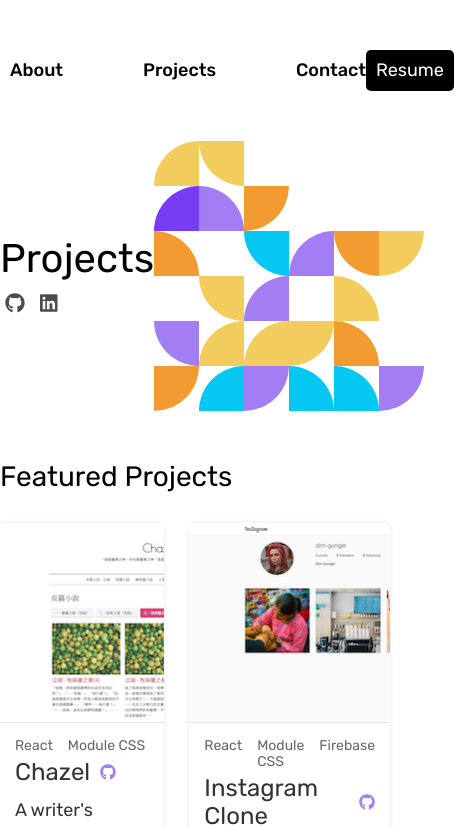
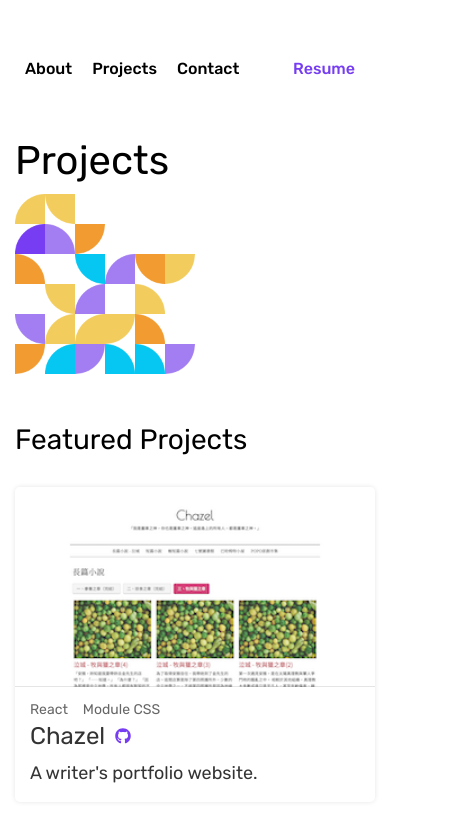
Before and after one commit to dont-hurry/portfolio, a React (Create React App) app: page /projects in a window 390 px wide. Shown: the top 827 px of the page, 454 px wide, since content can reach past the window. Built offline with nearby package versions, Linux system fonts and the light colour scheme.

Commit message:
Update contents and styles

```diff
--- a/src/App.module.css
+++ b/src/App.module.css
@@ -2,3 +2,13 @@
   margin: auto;
   max-width: 720px;
 }
+
+/* Tablet */
+@media (max-width: 768px) {
+  .container {
+    margin: 0;
+    max-width: none;
+    padding: 0 15px;
+    width: 100vw;
+  }
+}
--- a/src/components/Navigation.module.css
+++ b/src/components/Navigation.module.css
@@ -36,3 +36,27 @@
   color: white;
   padding: 10px;
 }
+
+/* Tablet */
+@media (max-width: 768px) {
+  .leftContainer {
+    gap: 45px;
+  }
+}
+
+/* Mobile */
+@media (max-width: 425px) {
+  .container a {
+    font-size: 16px;
+  }
+
+  .leftContainer {
+    gap: 20px;
+  }
+
+  .resumeButton {
+    background: none;
+    color: var(--purple);
+    font-weight: 500;
+  }
+}
--- a/src/components/PageLayout.module.css
+++ b/src/components/PageLayout.module.css
@@ -50,3 +50,28 @@
   font-weight: 400;
   margin: 15px 0;
 }
+
+/* Tablet */
+@media (max-width: 768px) {
+  .header canvas {
+    height: 210px;
+    width: 210px;
+  }
+}
+
+/* Mobile */
+@media (max-width: 425px) {
+  .header {
+    align-items: flex-start;
+    flex-direction: column;
+  }
+
+  .header canvas {
+    height: 180px;
+    width: 180px;
+  }
+
+  .iconsContainer {
+    display: none;
+  }
+}
--- a/src/pages/projects.js
+++ b/src/pages/projects.js
@@ -42,6 +42,14 @@
 ];
 
 const noteworthyProjects = [
+  {
+    title: "Ear Beats",
+    description: "",
+    tags: ["JavaScript"],
+    screenshot: null,
+    linkGitHub: null,
+    linkDemo: null,
+  },
   {
     title: "Scroll Percentage",
     description:
--- a/src/pages/projects.module.css
+++ b/src/pages/projects.module.css
@@ -62,15 +62,18 @@
 }
 
 .icon {
-  color: var(--purple-light);
+  color: var(--purple);
   font-size: 16px;
-}
-
-.icon:hover {
-  color: var(--purple);
 }
 
 .descriptionWrapper {
   line-height: 1.5;
   margin-top: 5px;
 }
+
+/* Mobile */
+@media (max-width: 425px) {
+  .itemsContainer {
+    grid-template-columns: 1fr;
+  }
+}
```
